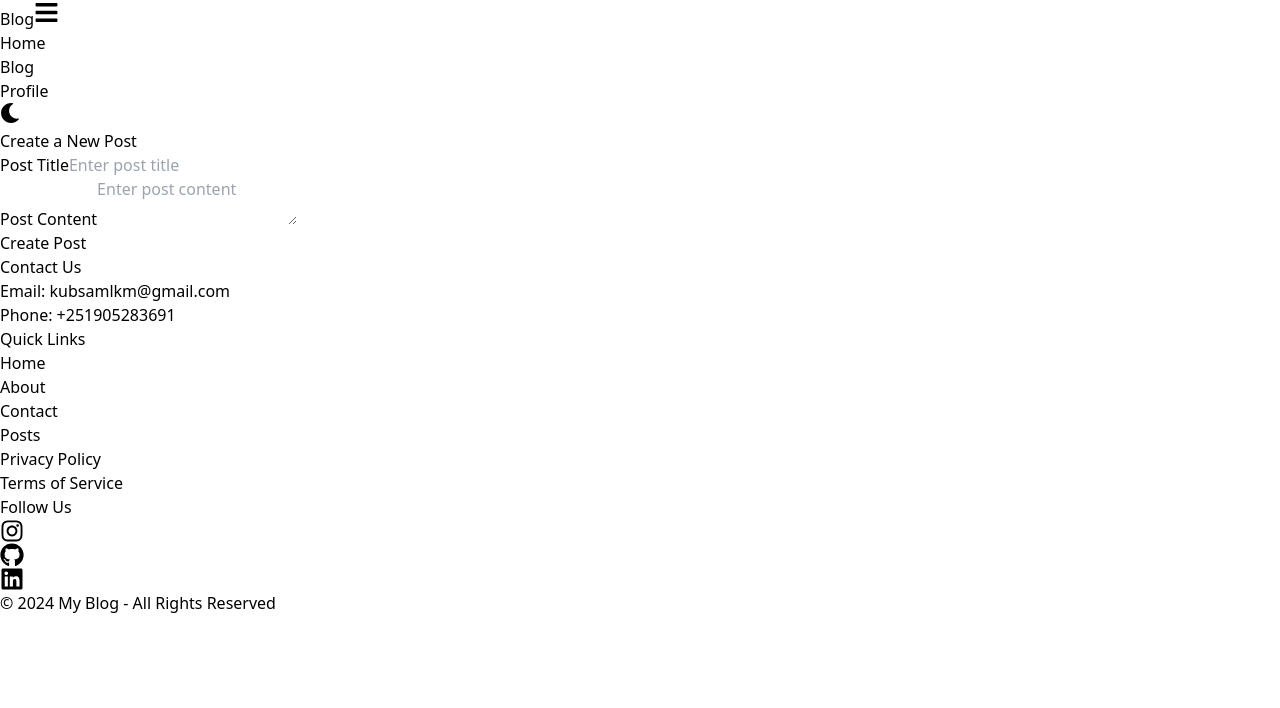
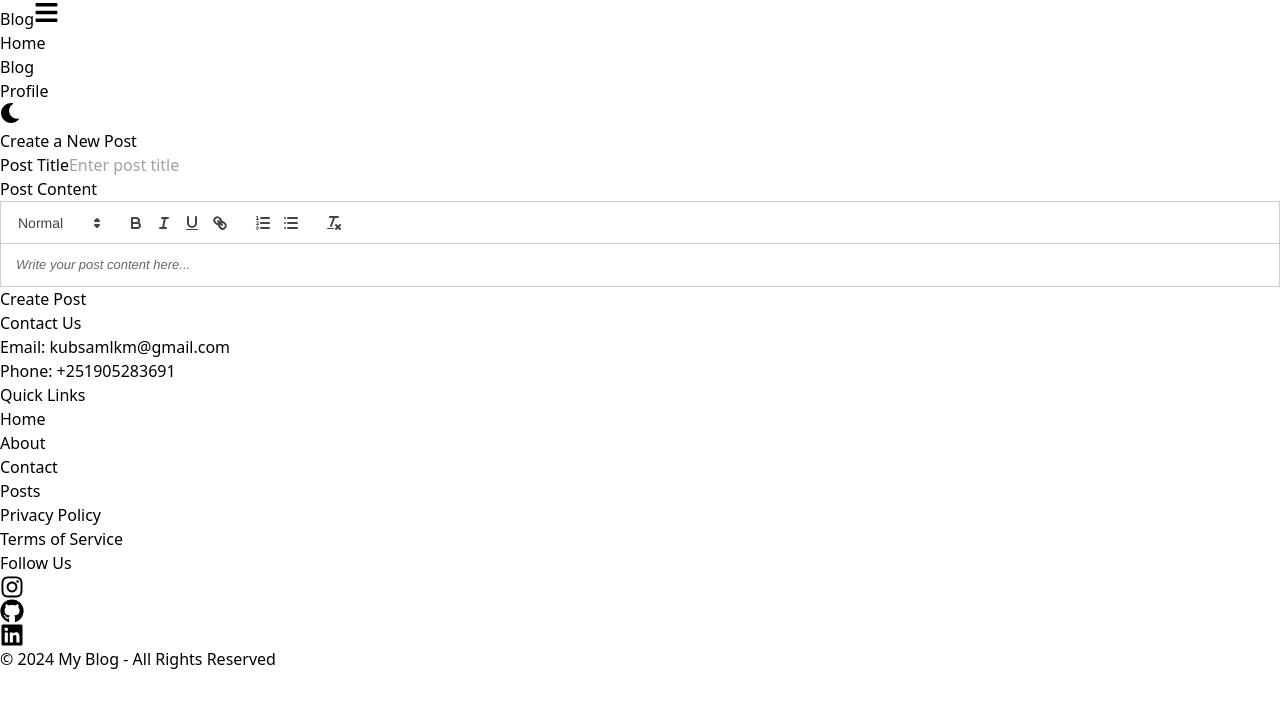
Before and after one commit to kubsamelkamu/Blog, a React (Vite) app: page /create-post in a window 1280 px wide. Shown: the top 708 px of the page. Built offline with nearby package versions, Linux system fonts and the light colour scheme; no server answers; sample sign-in values are in the browser's storage.

Commit message:
replace ReactQuil inplace of TextArea

```diff
--- a/src/pages/CreatePost.jsx
+++ b/src/pages/CreatePost.jsx
@@ -79,12 +79,12 @@ function CreatePost() {
         </div>
         <div className="mb-4">
           <label className="block text-gray-700 mb-2" htmlFor="content">Post Content</label>
-          <textarea
-            id="content"
+          <ReactQuill
+            theme="snow"
             value={content}
-            onChange={(e) => setContent(e.target.value)}
-            className="w-full px-3 py-2 border border-gray-300 rounded-lg"
-            placeholder="Enter post content"
+            onChange={setContent}
+            className="bg-white"
+            placeholder="Write your post content here..."
           />
         </div>
         <button
```
